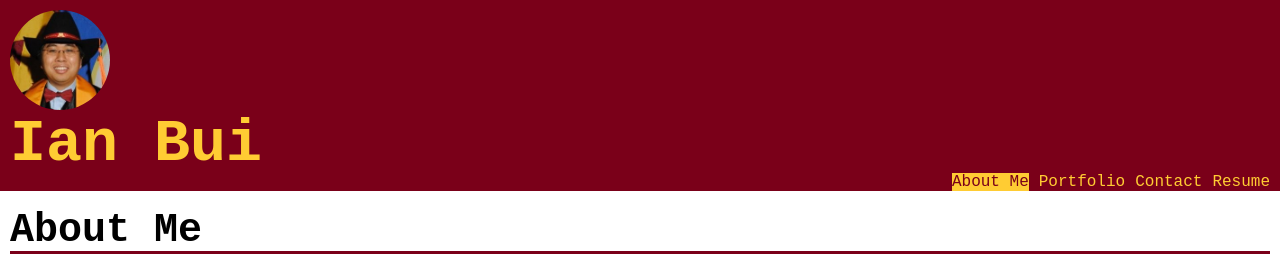
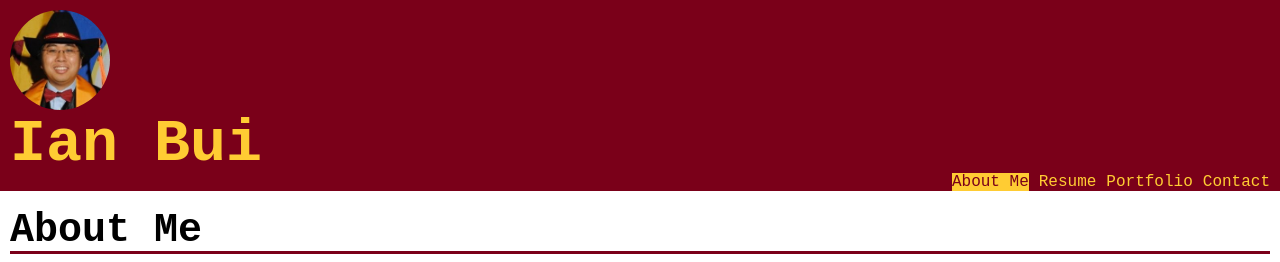
Before and after one commit to thinkbui/umn-edx-react-portfolio, a React (Create React App) app: page / in a window 1280 px wide. Shown: the top 262 px of the page. Built offline with nearby package versions, Linux system fonts and the light colour scheme.

Commit message:
Updated nav link order

```diff
--- a/src/constants/Constants.js
+++ b/src/constants/Constants.js
@@ -11,7 +11,7 @@ export const headshot_src = headshot;
 
 export const header_name = "Ian Bui";
 
-export const tab_list = ["about_me", "portfolio", "contact", "resume"];
+export const tab_list = ["about_me", "resume", "portfolio", "contact"];
 
 export const tab_data = {
   "about_me": {
```
